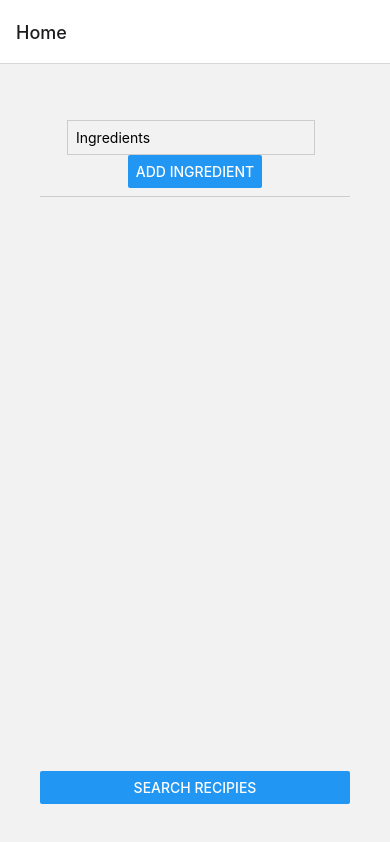
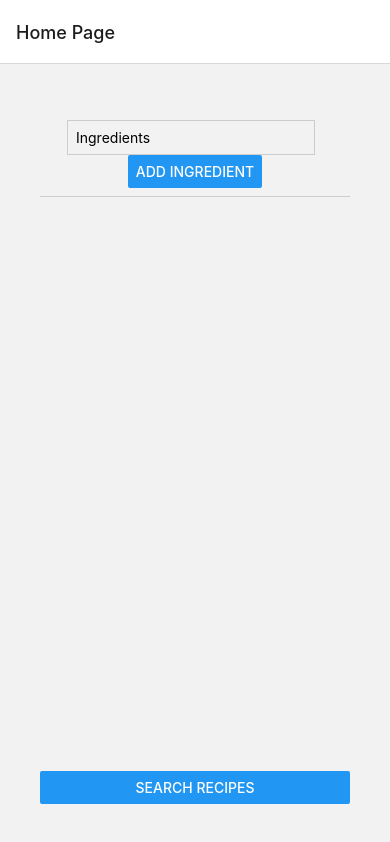
Before and after one commit to kai-maeda/SBHacksXI, a React Native app in the folder AppProject/: screen / in a window 390 px wide. Built offline with nearby package versions, Linux system fonts and the light colour scheme.

Commit message:
Merge branch 'liv' into main

```diff
--- a/AppProject/App.js
+++ b/AppProject/App.js
@@ -9,7 +9,7 @@ export default function App() {
   return (
     <NavigationContainer>
       <Stack.Navigator>
-        <Stack.Screen name='Home' component={HomeScreen} />
+        <Stack.Screen name='Home Page' component={HomeScreen} />
         <Stack.Screen name='Recipe Details' component={RecipeScreen}/>
       </Stack.Navigator>
     </NavigationContainer>
--- a/AppProject/screens.js
+++ b/AppProject/screens.js
@@ -50,7 +50,7 @@ export default function HomeScreen({navigation}){
             </View>
 
             <Button
-            title='Search Recipies'
+            title='Search Recipes'
             onPress={handleSearchRecipes}
             />
 
```
